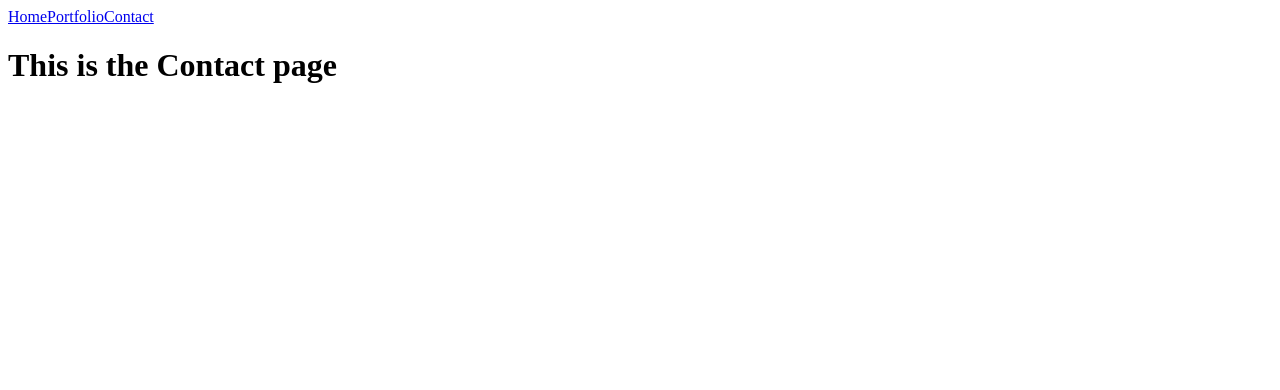
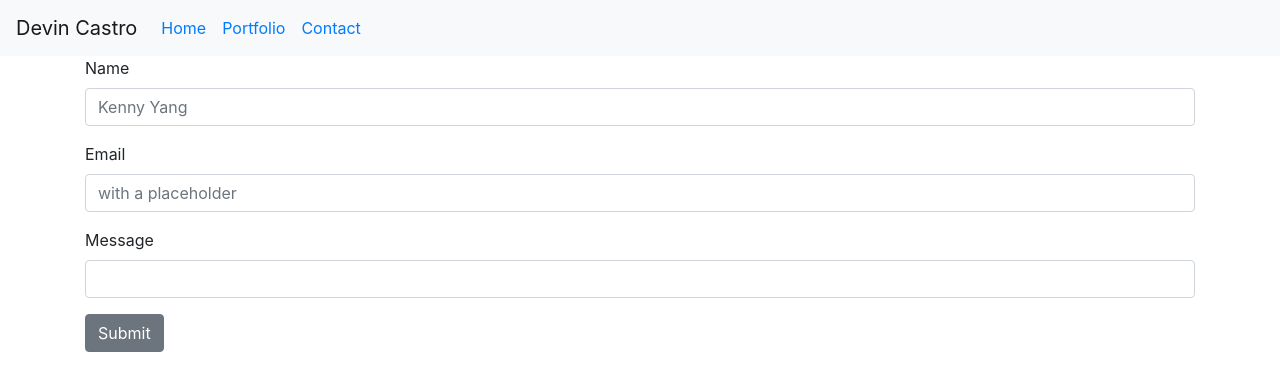
Before and after one commit to DevinCastro/react-portfolio, a React (Create React App) app: page /contact in a window 1280 px wide. Shown: the top 390 px of the page. Built offline with nearby package versions, Linux system fonts and the light colour scheme.

Commit message:
navbar and contact page

```diff
--- a/package.json
+++ b/package.json
@@ -6,10 +6,12 @@
     "@testing-library/jest-dom": "^4.2.4",
     "@testing-library/react": "^9.5.0",
     "@testing-library/user-event": "^7.2.1",
+    "bootstrap": "^4.5.2",
     "react": "^16.13.1",
     "react-dom": "^16.13.1",
     "react-router-dom": "^5.2.0",
-    "react-scripts": "3.4.3"
+    "react-scripts": "3.4.3",
+    "reactstrap": "^8.5.1"
   },
   "scripts": {
     "start": "react-scripts start",
--- a/src/App.js
+++ b/src/App.js
@@ -1,18 +1,49 @@
-import React from 'react'
+import React, { useState } from 'react'
 import { BrowserRouter as Router, Switch, Route, Link } from 'react-router-dom'
 import Home from './pages/Home'
 import Portfolio from './pages/Portfolio'
 import Contact from './pages/Contact'
+import {
+  Collapse,
+  Navbar,
+  NavbarToggler,
+  NavbarBrand,
+  Nav,
+  NavItem,
+  NavLink,
+  UncontrolledDropdown,
+  DropdownToggle,
+  DropdownMenu,
+  DropdownItem,
+  NavbarText
+} from 'reactstrap'
+
 
 const App = () => {
+  const [isOpen, setIsOpen] = useState(false);
+
+  const toggle = () => setIsOpen(!isOpen);
+
   return (
     <Router>
       <div>
-        <nav>
-          <Link to="/">Home</Link>
-          <Link to="/portfolio">Portfolio</Link>
-          <Link to="/contact">Contact</Link>
-        </nav>
+        <Navbar color="light" light expand="md">
+          <NavbarBrand>Devin Castro</NavbarBrand>
+          <NavbarToggler onClick={toggle} />
+          <Collapse isOpen={isOpen} navbar>
+            <Nav className="mr-auto" navbar>
+              <NavItem>
+                <NavLink><Link to="/">Home</Link></NavLink>
+              </NavItem>
+              <NavItem>
+                <NavLink><Link to="/portfolio">Portfolio</Link></NavLink>
+              </NavItem>
+              <NavItem>
+                <NavLink><Link to="/contact">Contact</Link></NavLink>
+              </NavItem>
+            </Nav>
+          </Collapse>
+        </Navbar>
         <Switch>
           <Route exact path="/" component={Home} />
           <Route path="/portfolio" component={Portfolio} />
--- a/src/index.js
+++ b/src/index.js
@@ -1,5 +1,6 @@
 import React from 'react';
 import ReactDOM from 'react-dom';
+import 'bootstrap/dist/css/bootstrap.min.css'
 
 import App from './App';
 import * as serviceWorker from './serviceWorker';
--- a/src/pages/Contact/Contact.js
+++ b/src/pages/Contact/Contact.js
@@ -1,8 +1,35 @@
 import React from 'react'
+import {
+  Button,
+  Form,
+  FormGroup,
+  Label,
+  Input,
+  FormText,
+  Container,
+  Row,
+  Col
+} from 'reactstrap'
 
 const Contact = () => {
   return (
-    <h1>This is the Contact page</h1>
+    <Container>
+          <Form>
+            <FormGroup>
+              <Label for="name">Name</Label>
+              <Input type="test" name="name" placeholder="Kenny Yang" />
+            </FormGroup>
+            <FormGroup>
+              <Label for="exampleEmail">Email</Label>
+              <Input type="email" name="email" id="exampleEmail" placeholder="with a placeholder" />
+            </FormGroup>
+            <FormGroup>
+              <Label for="message">Message</Label>
+              <Input type="text" name="message" />
+            </FormGroup>
+            <Button>Submit</Button>
+          </Form>
+    </Container>
   )
 }
 
```
Also changed, not shown: 1 other file (tests, documents, lock files or other folders).
